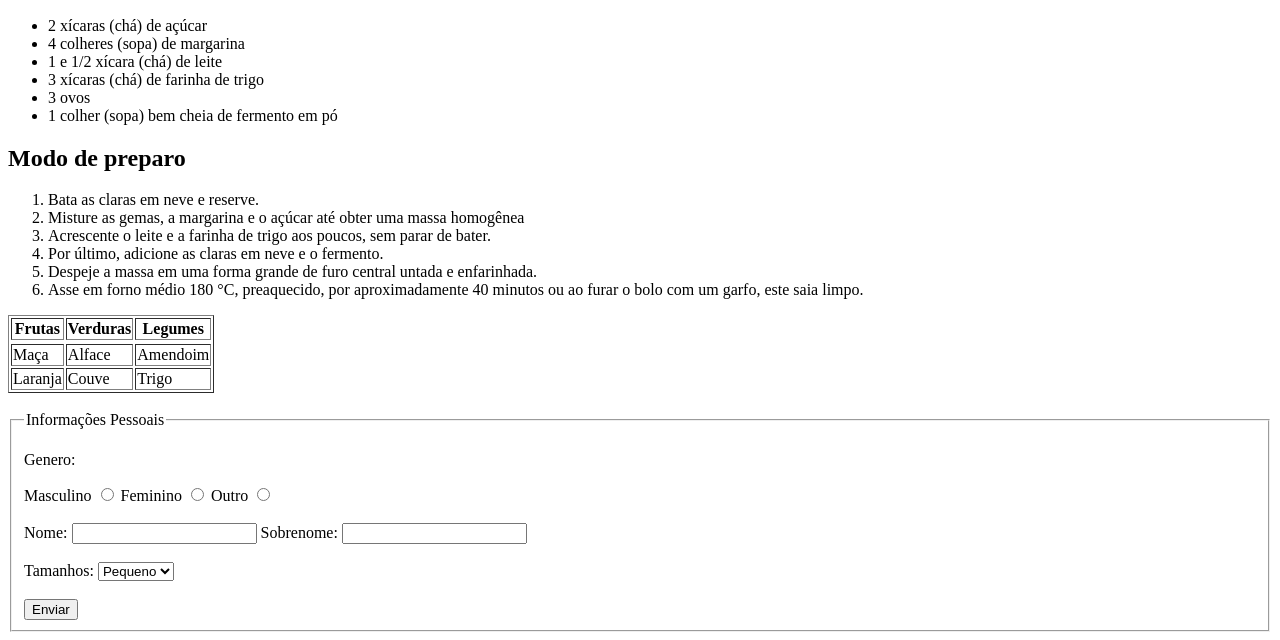
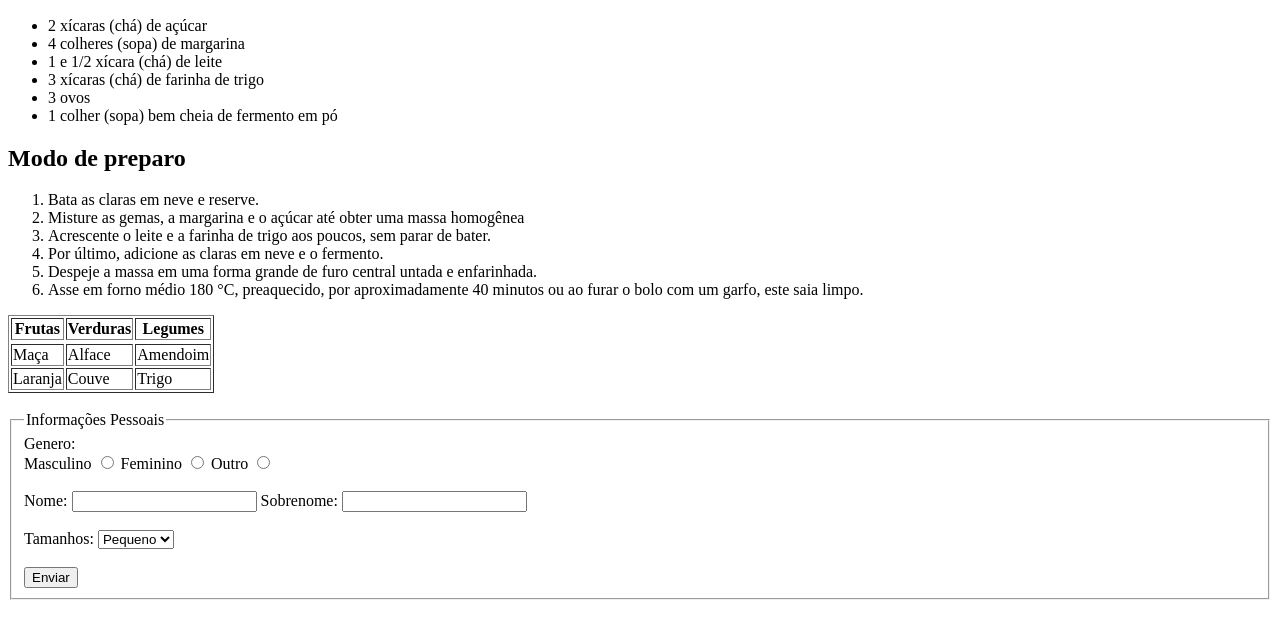
Before and after one commit to JeffinhoTeles/CoderHouse, a plain HTML site: page Aula_5/index.html in a window 1280 px wide. Shown: the part 208-848 px from the top of the page. After the commit the page ends 816 px from the top, so only its background shows below. Drawn offline with Linux system fonts and the light colour scheme.

Commit message:
Correção do label

```diff
--- a/Aula_5/index.html
+++ b/Aula_5/index.html
@@ -9,6 +9,7 @@
   <body>
 
     <a href="./midias.html">Clique aqui</a>
+
     <div>
       <h1>Bolo simples</h1>
       <h2>Ingredientes</h2>
@@ -72,7 +73,7 @@
   <form>
     <fieldset>
       <legend>Informações Pessoais</legend>
-      <p>Genero: </p>
+      <label for="genero">Genero:</label><br>
 <span>Masculino</span>
 <input type="radio" name="genero" value="masculino">
 <span>Feminino</span>
```
